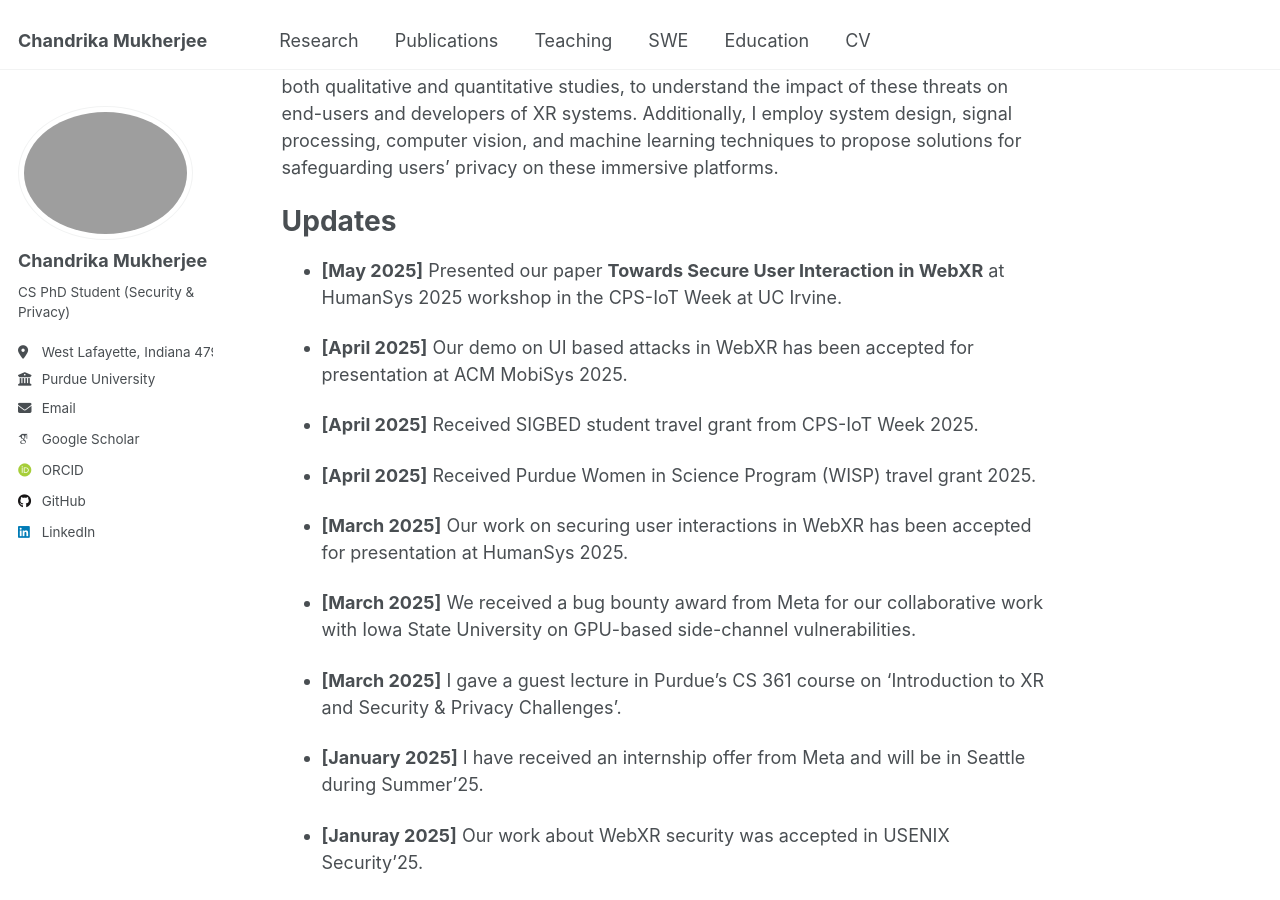
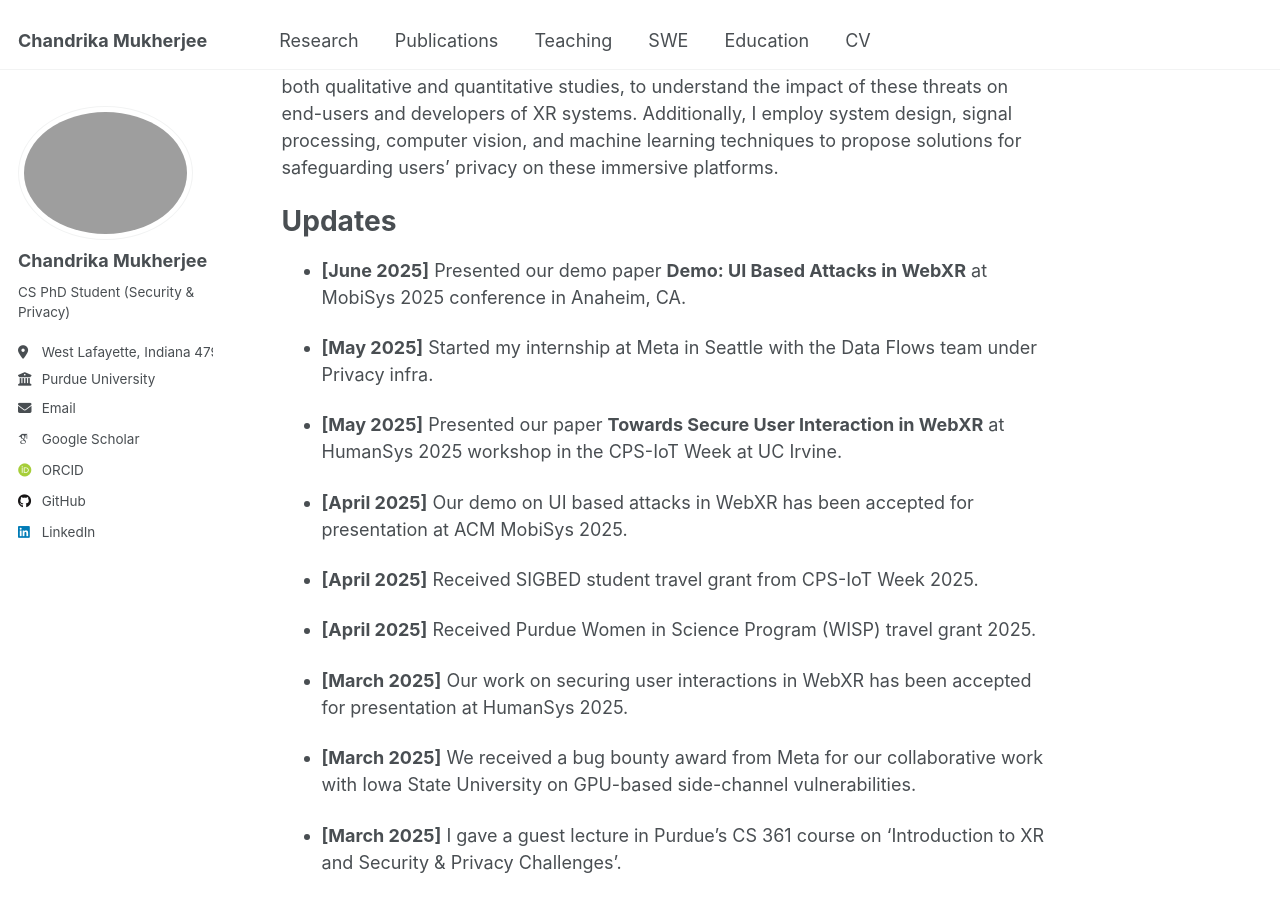
Before and after one commit to chandms/chandms.github.io, a Jekyll site: the page built from _pages/about.md, in a window 1280 px wide and 900 px high, scrolled down 550 px. Built offline with Jekyll 4.4.1, drawn with Linux system fonts in a browser that asks for light colours; some web fonts are replaced.

Commit message:
updated the about:

```diff
--- a/_pages/about.md
+++ b/_pages/about.md
@@ -18,6 +18,10 @@ Therefore, my research combines user-centered mixed-method approaches, comprisin
 
 # Updates
 
+- **[June 2025]** Presented our demo paper **Demo: UI Based Attacks in WebXR** at MobiSys 2025 conference in Anaheim, CA.
+
+- **[May 2025]** Started my internship at Meta in Seattle with the Data Flows team under Privacy infra.
+
 - **[May 2025]** Presented our paper **Towards Secure User Interaction in WebXR** at HumanSys 2025 workshop in the CPS-IoT Week at UC Irvine.
 
 - **[April 2025]** Our demo on UI based attacks in WebXR has been accepted for presentation at ACM MobiSys 2025.
```
